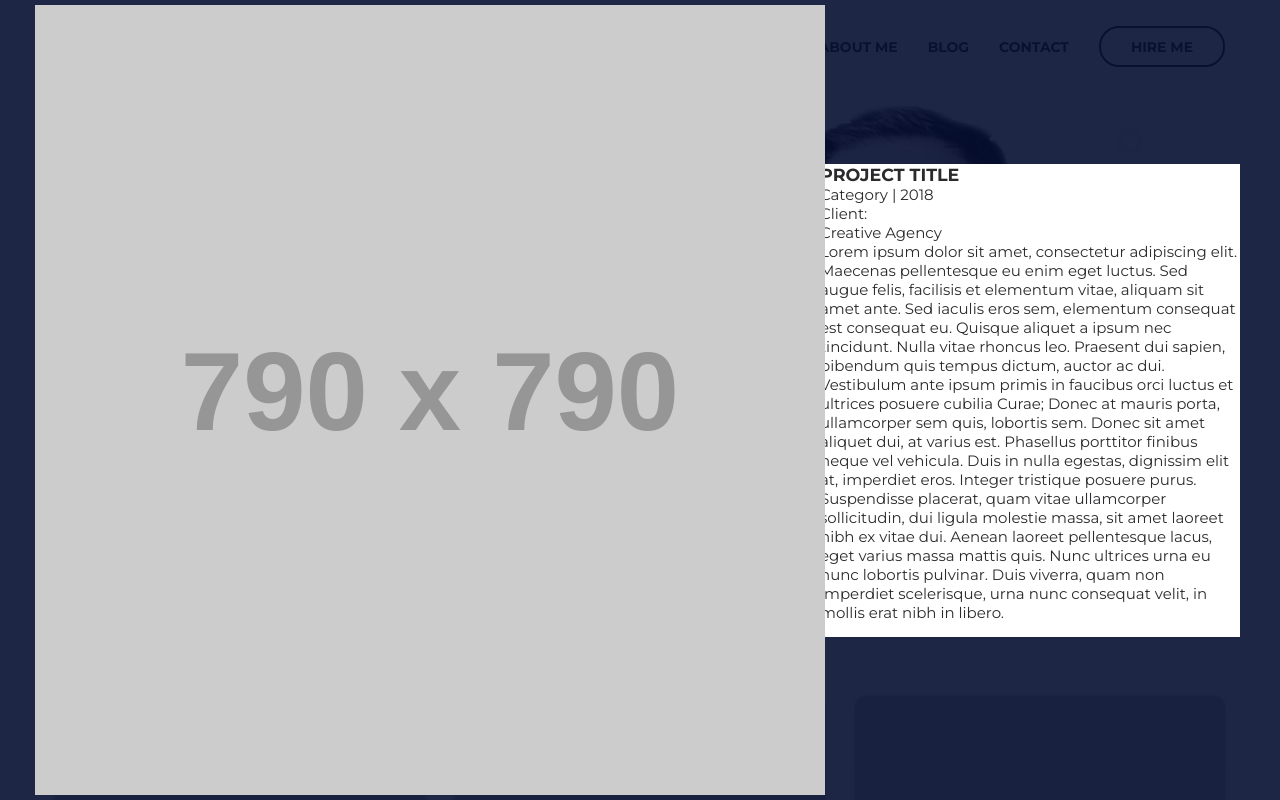
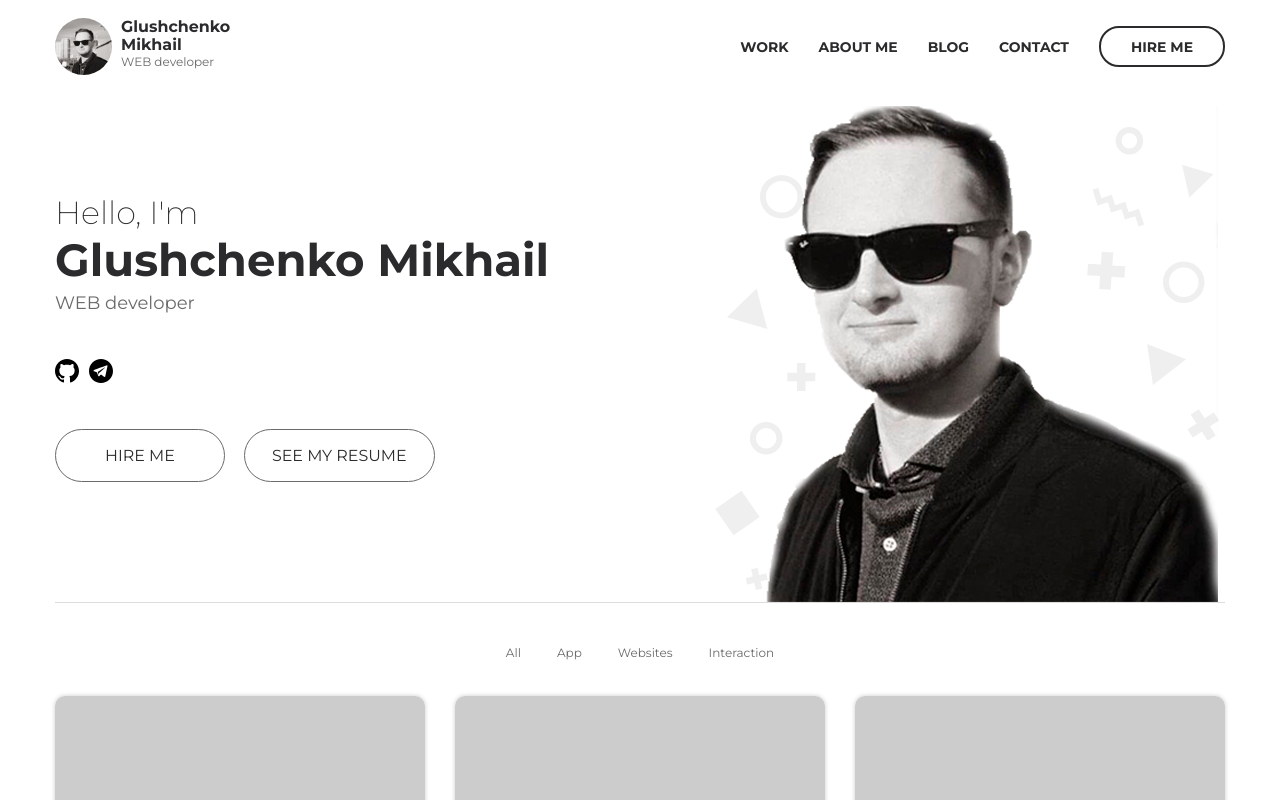
Before and after one commit to Wh1teCollar/MyPortfolio, a plain HTML site: page index.html in a window 1280 px wide. Shown: the top 800 px of the page. Drawn offline with Linux system fonts and the light colour scheme; placeholder pictures from the web are drawn by us.

Commit message:
Display none modal

```diff
--- a/css/style.less
+++ b/css/style.less
@@ -31,6 +31,10 @@ p{
   box-sizing: border-box;
 }
 
+.modal{
+  display: none;
+}
+
 /* Blocks */
 @import "blocks/container";
 @import "blocks/header";
--- a/index.html
+++ b/index.html
@@ -287,38 +287,7 @@
 </footer>
 
 
-<!-- Modals -->
 
-<div class="modal">
-    <div class="modal__dialog">
-           <div class="modal-work">
-
-               <div class="modal-work__previews">
-                   <img class="modal-work__photo" src="http://placehold.it/790x" alt="">
-               </div>
-
-               <div class="modal-work__content">
-
-                   <div class="modal-work__header">
-                       <h3 class="modal-work__title">PROJECT TITLE</h3>
-                       <div class="modal-work__info">
-                           Category | 2018
-                       </div>
-                   </div>
-
-                   <div class="modal-work__client">
-                       <div>Client:</div>
-                       <div>Creative Agency</div>
-                   </div>
-
-                   <div class="modal-work__text">
-                       <p>Lorem ipsum dolor sit amet, consectetur adipiscing elit. Maecenas pellentesque eu enim eget luctus. Sed augue felis, facilisis et elementum vitae, aliquam sit amet ante. Sed iaculis eros sem, elementum consequat est consequat eu. Quisque aliquet a ipsum nec tincidunt. Nulla vitae rhoncus leo. Praesent dui sapien, bibendum quis tempus dictum, auctor ac dui. Vestibulum ante ipsum primis in faucibus orci luctus et ultrices posuere cubilia Curae; Donec at mauris porta, ullamcorper sem quis, lobortis sem. Donec sit amet aliquet dui, at varius est. Phasellus porttitor finibus neque vel vehicula. Duis in nulla egestas, dignissim elit at, imperdiet eros. Integer tristique posuere purus. Suspendisse placerat, quam vitae ullamcorper sollicitudin, dui ligula molestie massa, sit amet laoreet nibh ex vitae dui. Aenean laoreet pellentesque lacus, eget varius massa mattis quis. Nunc ultrices urna eu nunc lobortis pulvinar. Duis viverra, quam non imperdiet scelerisque, urna nunc consequat velit, in mollis erat nibh in libero.</p>
-                   </div>
-
-               </div>
-           </div>
-    </div>
-</div>
 
 
 
```
Also changed, not shown: css/style.css, 1 other file.
